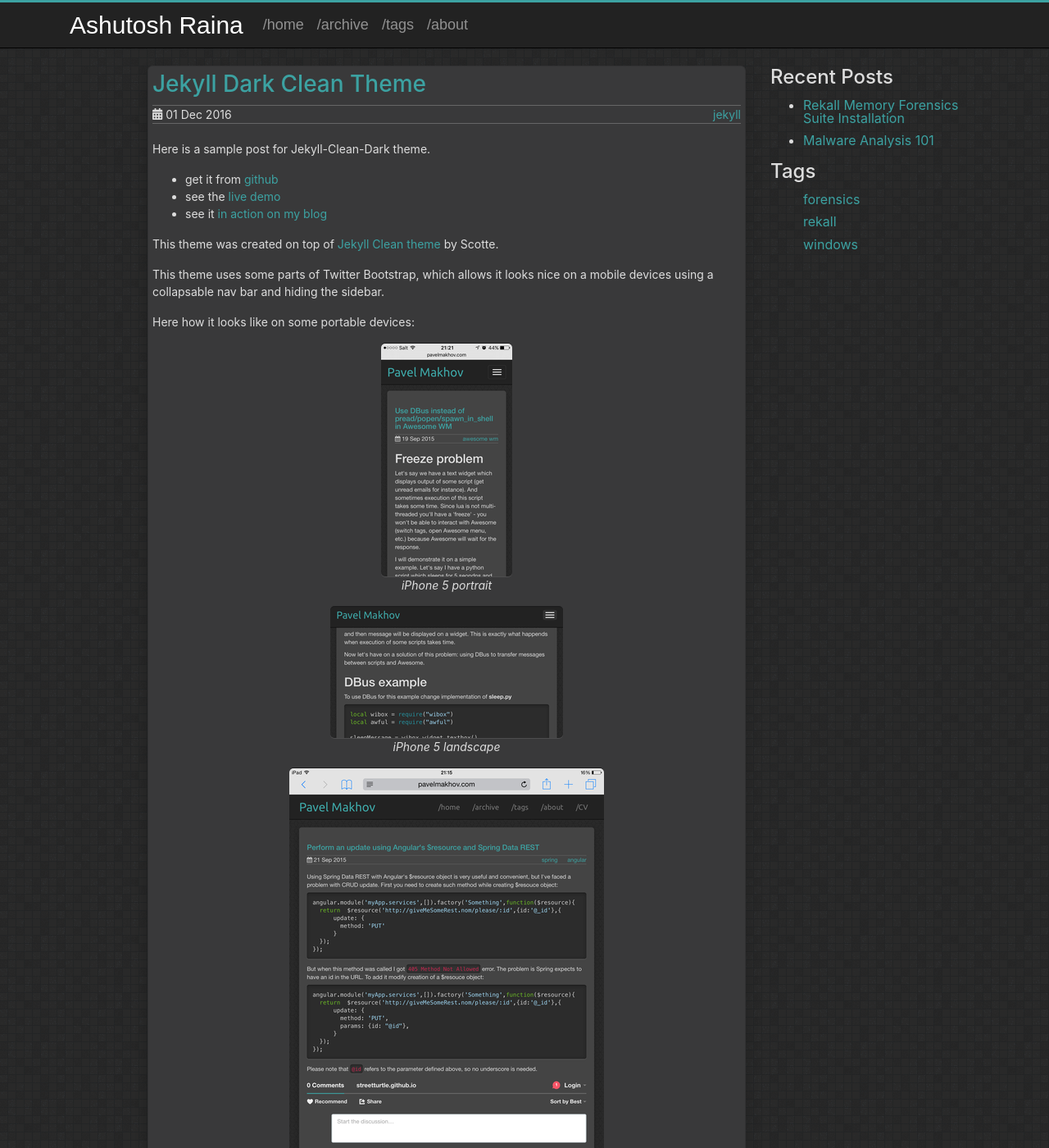
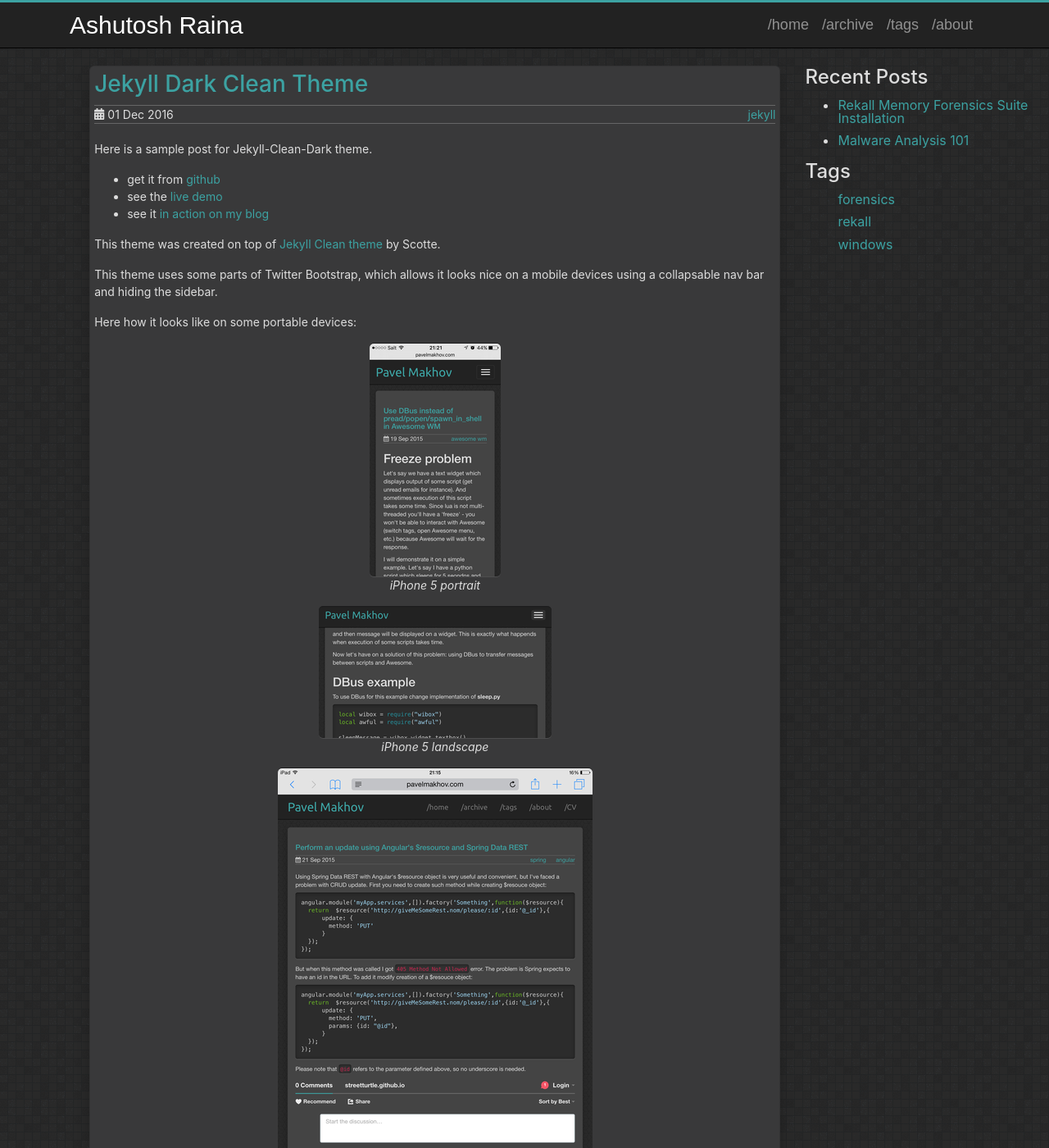
Before and after one commit to rainaashutosh/rainaashutosh.github.io, a Jekyll site: the page built from help_posts/2016-12-01-jekyll-clean-theme.md, in a window 1280 px wide and 1400 px high. Shown: the whole window at 82% size. Built offline with Jekyll 4.4.1, drawn with Linux system fonts in a browser that asks for light colours.

Commit message:
#0000 more fixing formating

```diff
--- a/_layouts/post.html
+++ b/_layouts/post.html
@@ -1,7 +1,6 @@
 {% include header.html %}
     <div class="wrapper">
       <div class="content">
-        <div class="container container-left">
           <div class="row">
             <div class="col-md-8 offset-md-1">
               <div class="article">
@@ -38,7 +37,6 @@
               {% include sidebar.html %}
             </div>
           </div>
-        </div>
       </div>
       {% include footer.html %}
     </div>
--- a/assets/css/theme.scss
+++ b/assets/css/theme.scss
@@ -271,7 +271,7 @@ nav {
     color: #777;
   }
   .navbar-nav {
-    margin-left: 0;
+    margin-left: auto;
   }
   .navbar.shrink {
     min-height: 15px !important;
```
